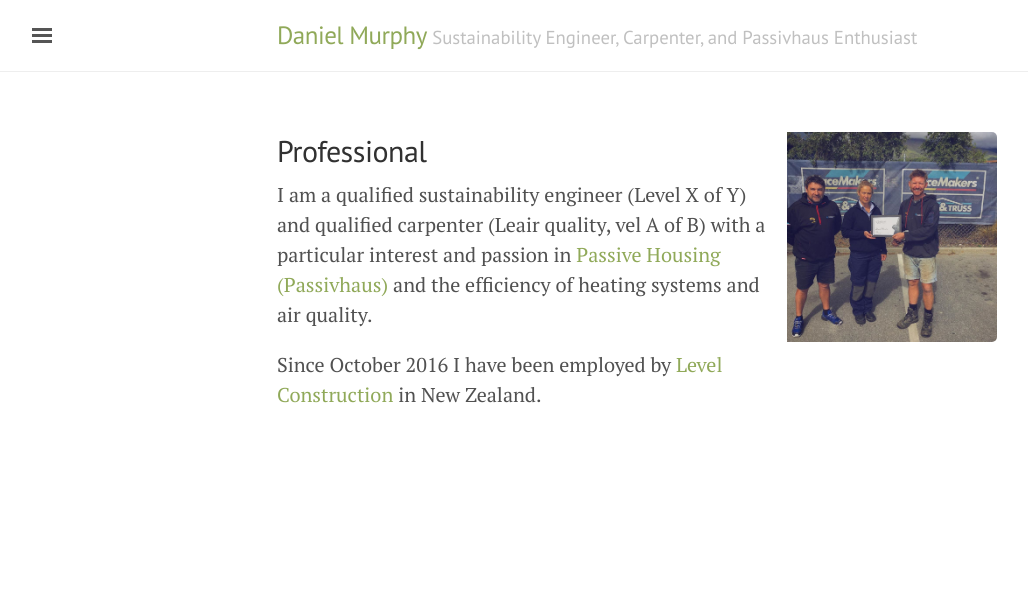
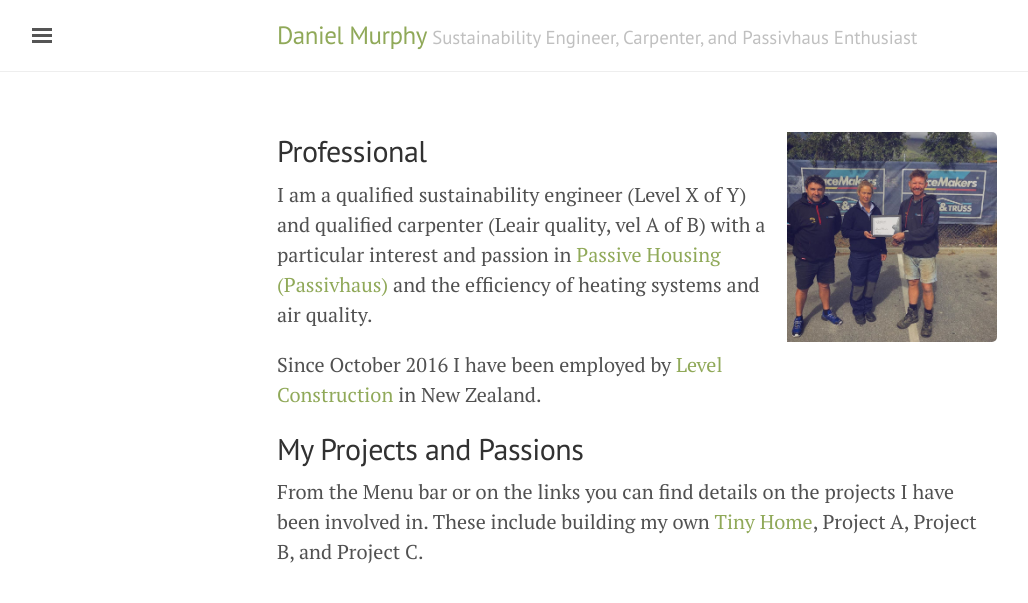
Before and after one commit to danielkmurphy/danielkmurphy.github.io, a Jekyll site: the page built from index.md, in a window 1280 px wide. Shown: the top 603 px of the page, without its empty margins (3-1031 px from the left). Built offline with Jekyll 4.4.1, drawn with Linux system fonts in a browser that asks for light colours.

Commit message:
Update index.md

```diff
--- a/index.md
+++ b/index.md
@@ -10,3 +10,7 @@ title: Home
 I am a qualified sustainability engineer (Level X of Y) and qualified carpenter (Leair quality, vel A of B) with a particular interest and passion in [Passive Housing (Passivhaus)](https://en.wikipedia.org/wiki/Passive_house) and the efficiency of heating systems and air quality.
 
 Since October 2016 I have been employed by [Level Construction](https://levelconstruction.co.nz/) in New Zealand.
+
+## My Projects and Passions
+
+From the Menu bar or on the links you can find details on the projects I have been involved in. These include building my own [Tiny Home](danielkmurphy.github.io/tinyhouse), Project A, Project B, and Project C.
```
